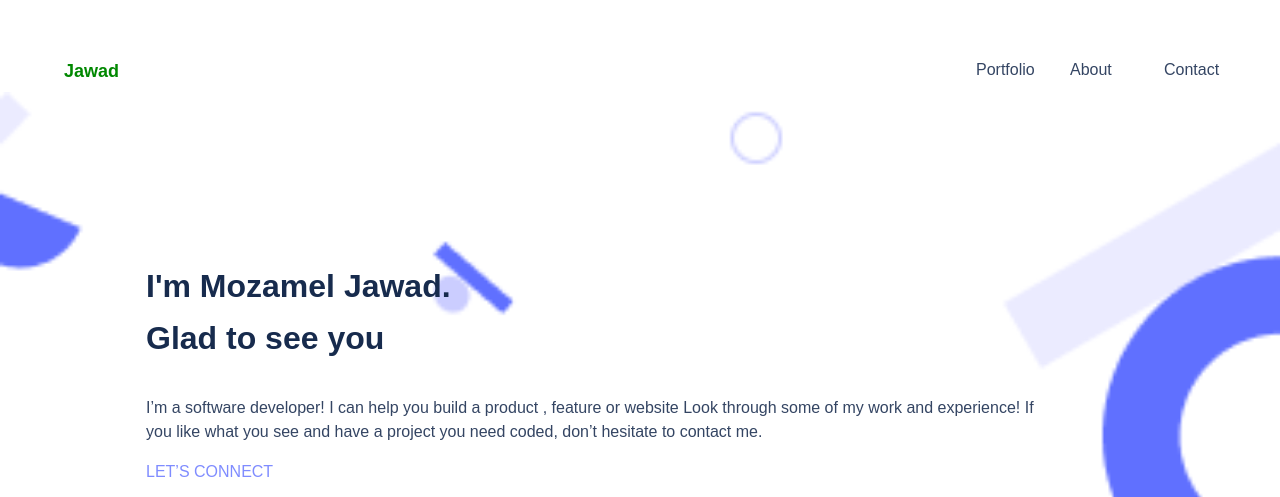
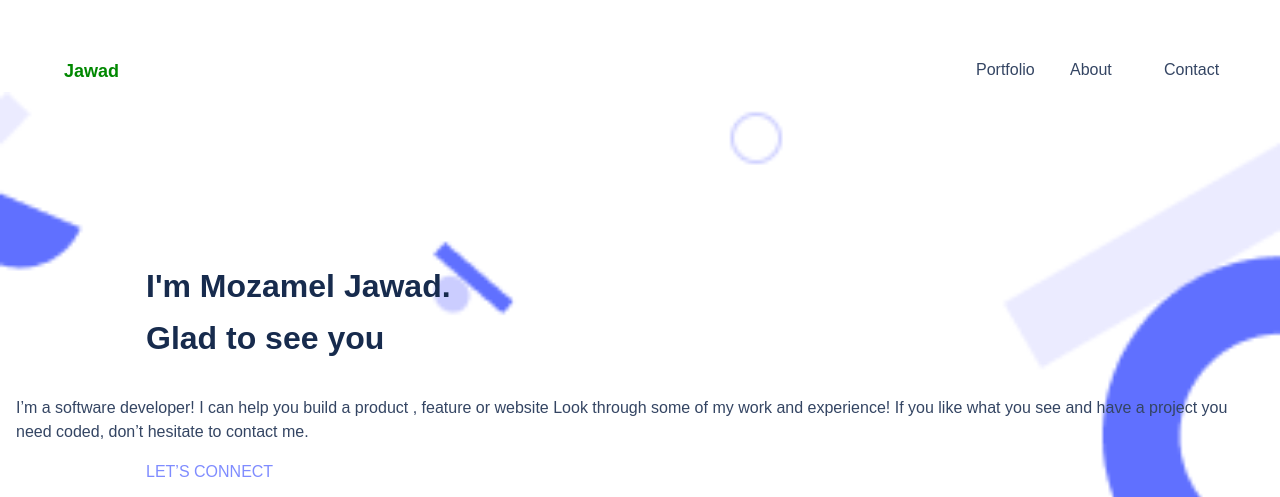
Before and after one commit to MozamelJawad/My_Portfolio, a website: page index.html in a window 1280 px wide. Shown: the top 497 px of the page. Drawn offline with nearby package versions, Linux system fonts and the light colour scheme.

Commit message:
Add some css styles

```diff
--- a/style.css
+++ b/style.css
@@ -665,10 +665,10 @@ hr {
     margin-right: 130px;
   }
 
-  .message {
+  /* .message {
     margin-right: 14em;
     margin-left: 130px;
-  }
+  } */
 
   .header-title {
     margin-left: 3em;
```
